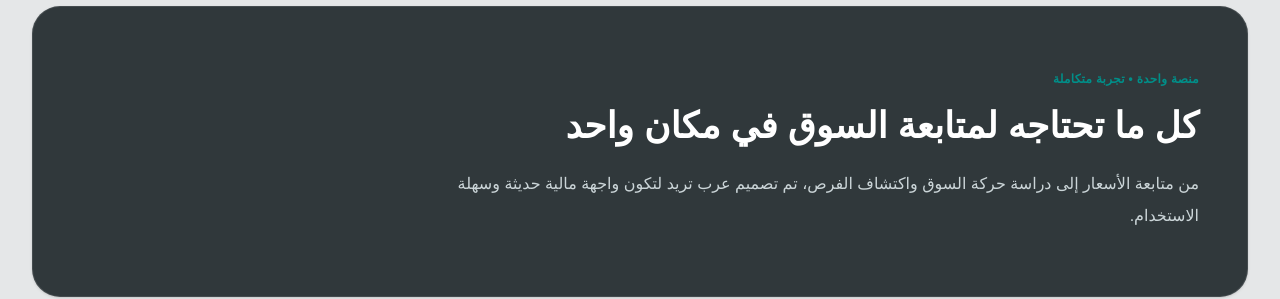
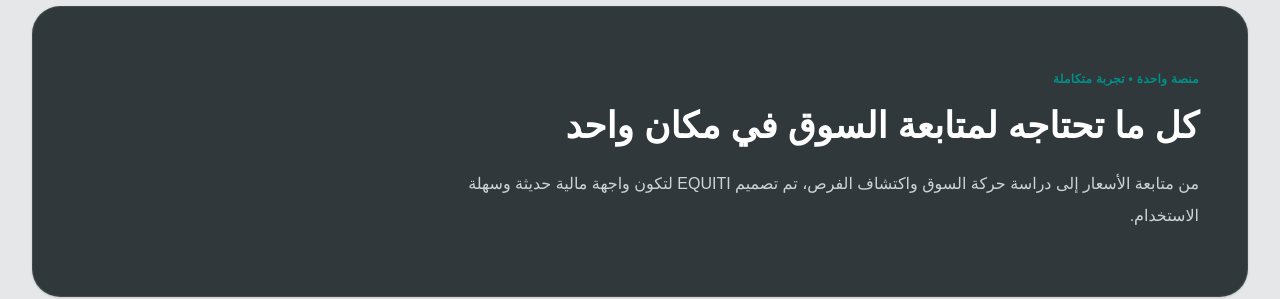
Before and after one commit to ffgg35646-ops/arab-trade, a Next.js app: page / in a window 1280 px wide. Shown: the part 2436-2735 px from the top of the page. Built offline with nearby package versions, Linux system fonts and the light colour scheme; no server answers.

Commit message:
Update visible brand text to EQUITI

```diff
--- a/app/page.tsx
+++ b/app/page.tsx
@@ -121,7 +121,7 @@ export default function HomePage() {
 
               <p className="mt-5 text-sm leading-8 text-[#cbd5d8] sm:text-base">
                 من متابعة الأسعار إلى دراسة حركة السوق واكتشاف الفرص، تم تصميم
-                عرب تريد لتكون واجهة مالية حديثة وسهلة الاستخدام.
+                EQUITI لتكون واجهة مالية حديثة وسهلة الاستخدام.
               </p>
             </div>
           </div>
```
